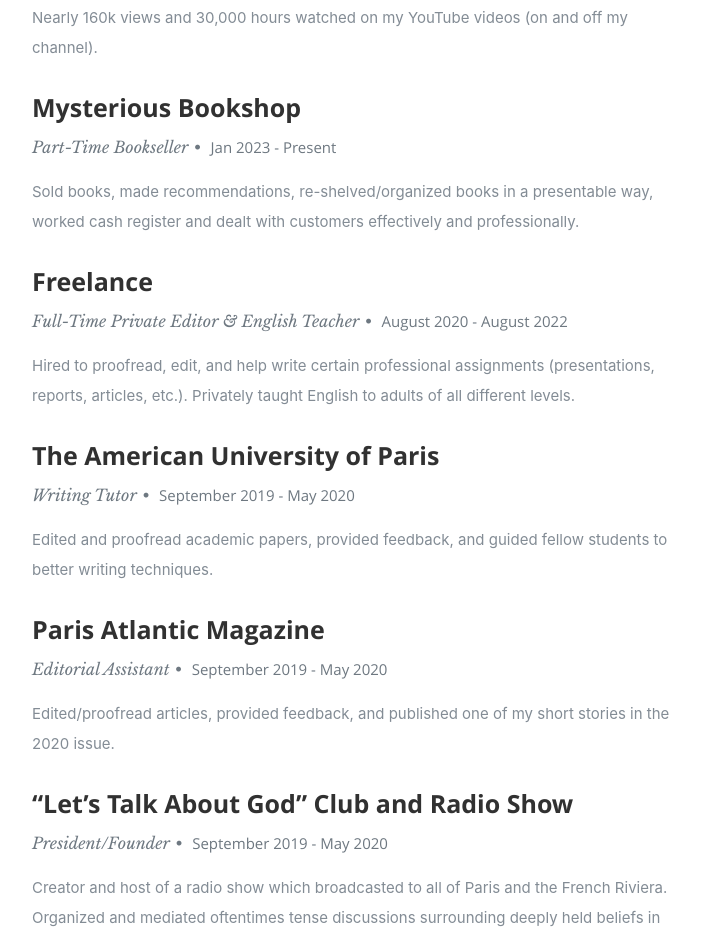
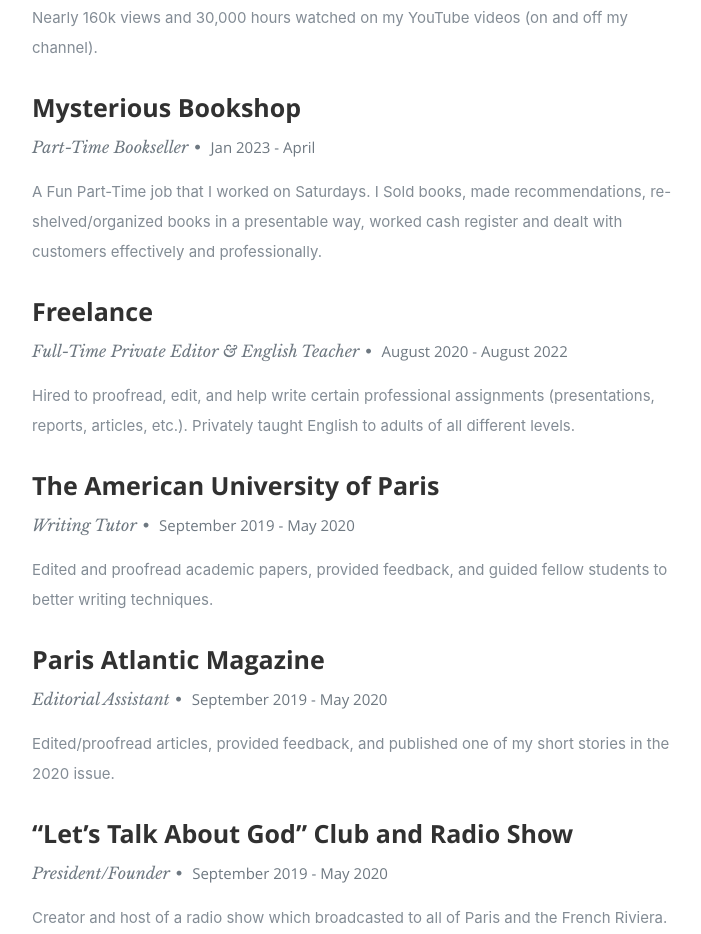
Before and after one commit to blanfried/BaerLanfriedResume, a React (Create React App) app: page / in a window 1280 px wide. Shown: the part 2280-3214 px from the top of the page, without its empty margins (373-1074 px from the left). Built offline with nearby package versions, Linux system fonts and the light colour scheme.

Commit message:
Updated Resume

```diff
--- a/src/resumeData.js
+++ b/src/resumeData.js
@@ -70,8 +70,8 @@
       "CompanyName":"Mysterious Bookshop",
       "specialization":"Part-Time Bookseller",
       "MonthOfLeaving":"Jan 2023 -",
-      "YearOfLeaving":"Present",
-      "Achievements":"Sold books, made recommendations, re-shelved/organized books in a presentable way, worked cash register and dealt with customers effectively and professionally."
+      "YearOfLeaving":"April",
+      "Achievements":"A Fun Part-Time job that I worked on Saturdays. I Sold books, made recommendations, re-shelved/organized books in a presentable way, worked cash register and dealt with customers effectively and professionally."
     },
     {
       "CompanyName":"Freelance",
```
